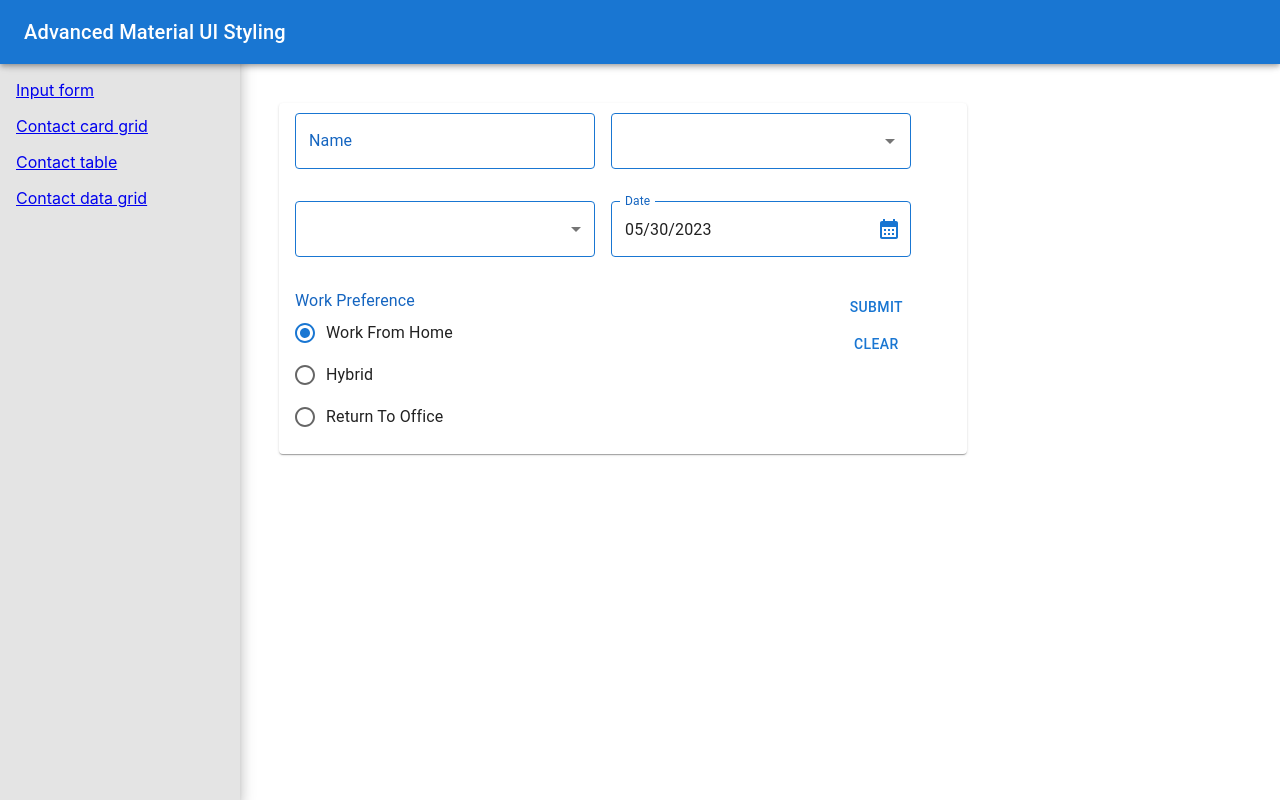
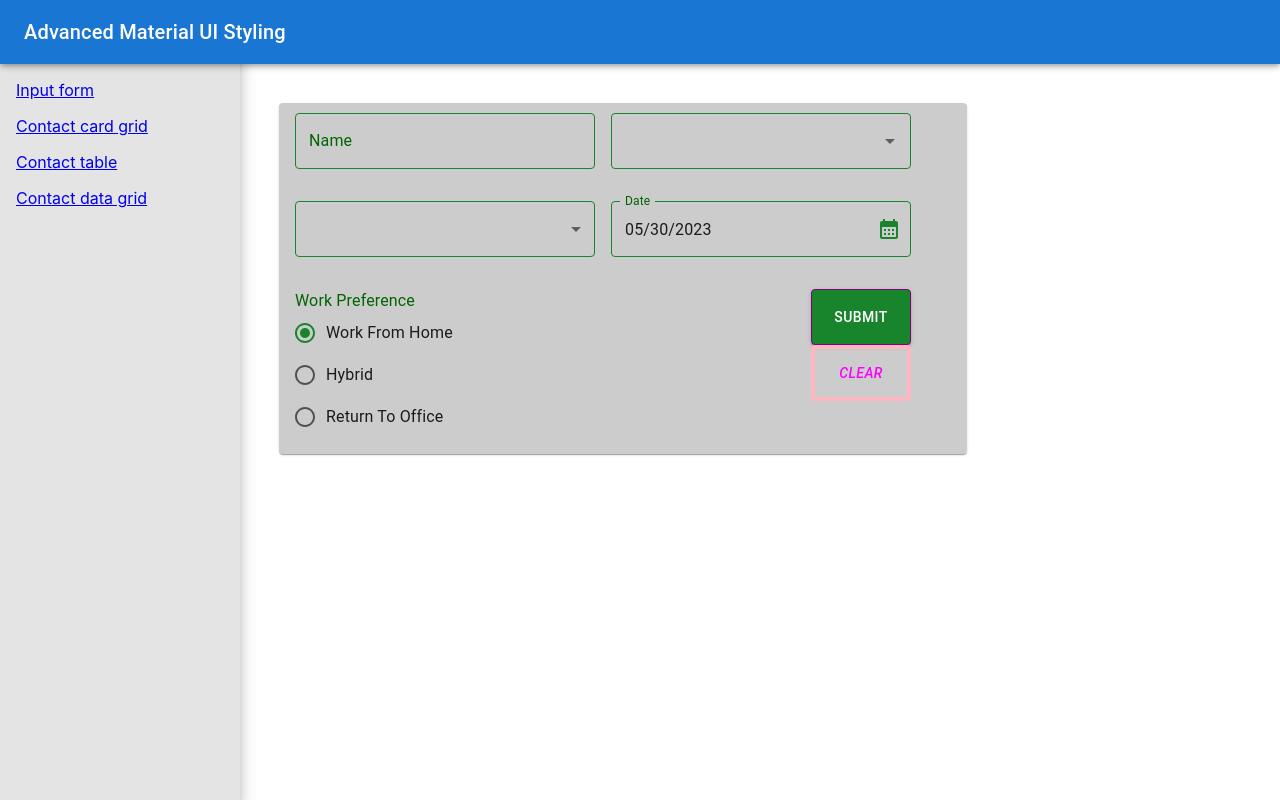
Before and after one commit to elchinovzla/beautiful-mui-app, a React (Create React App) app: page / in a window 1280 px wide. Built offline with nearby package versions, Linux system fonts and the light colour scheme; the HTML template or start-up script is replaced by a standard one.

Commit message:
create custom theme

```diff
--- a/src/Components/Form/ContactForm.tsx
+++ b/src/Components/Form/ContactForm.tsx
@@ -154,7 +154,8 @@ export default function ContactForm() {
           ...paperInputStyle,
           margin: { xs: 1, sm: 2 },
           zIndex: theme.zIndex.appBar + 1,
-          "&:hover": { backgroundColor: "rgba(0,0,0,0.1" },
+          "&:hover": { backgroundColor: "rgba(0,0,0,0.1)" },
+          backgroundColor: "grid.dark",
         }}
       >
         <form>
@@ -194,8 +195,20 @@ export default function ContactForm() {
                 handleRadioChange={handleRadioChange}
               />
               <Stack>
-                <Button onClick={handleSubmitClick}>Submit</Button>
-                <Button onClick={handleClearClick}>Clear</Button>
+                <Button
+                  variant="contained"
+                  sx={{ height: 56, width: 100 }}
+                  onClick={handleSubmitClick}
+                >
+                  Submit
+                </Button>
+                <Button
+                  variant="beautiful"
+                  sx={{ height: 56, width: 100 }}
+                  onClick={handleClearClick}
+                >
+                  Clear
+                </Button>
               </Stack>
             </StyledFormGroup>
           </FormControl>
--- a/src/Components/Scaffold/NavDrawer.tsx
+++ b/src/Components/Scaffold/NavDrawer.tsx
@@ -1,45 +1,52 @@
-import React from "react"
-import {AppBar, Drawer, List, ListItem, Toolbar, Typography} from '@mui/material'
-import { BrowserRouter, Link, Route, Routes } from "react-router-dom"
+import {
+  AppBar,
+  Drawer,
+  List,
+  ListItem,
+  Toolbar,
+  Typography,
+} from "@mui/material";
+import { Theme, ThemeProvider, useTheme } from "@mui/material/styles";
+import { BrowserRouter, Link, Route, Routes } from "react-router-dom";
+import { BeautifulTheme } from "../../Theme/BeautifulTheme";
+import ContactDataGrid from "../DataGrid/ContactDataGrid";
 import ContactForm from "../Form/ContactForm";
 import ContactCardGrid from "../Grid/ContactCardGrid";
 import ContactTable from "../Table/ContactTable";
-import ContactDataGrid from "../DataGrid/ContactDataGrid";
-import {useTheme, Theme} from '@mui/material/styles'
 
 const themedStyles = (theme: Theme) => {
   return {
-        appBar:{
-            zIndex: theme.zIndex.drawer + 1
-        }
-    }
-}
+    appBar: {
+      zIndex: theme.zIndex.drawer + 1,
+    },
+  };
+};
 const drawerWidth = 240;
 const simpleStyles = {
   drawer: {
     width: drawerWidth,
-        "& .MuiBackdrop-root":{
-            display: "none"
-        }
+    "& .MuiBackdrop-root": {
+      display: "none",
+    },
   },
   drawerPaper: {
     width: drawerWidth,
-        backgroundColor: "rgba(120,120,120,0.2)"
+    backgroundColor: "rgba(120,120,120,0.2)",
   },
   content: {
     marginLeft: drawerWidth + 20,
     marginTop: 20,
     padding: 3,
-        maxWidth: 720
-    }
-}
+    maxWidth: 720,
+  },
+};
 
 export default function NavDrawer() {
   const routes = [
-        {text: "Input form", route:'/form'},
-        {text:"Contact card grid", route: '/grid'},
-        {text:"Contact table", route:'/table'},
-        {text:"Contact data grid", route:'/datagrid'}
+    { text: "Input form", route: "/form" },
+    { text: "Contact card grid", route: "/grid" },
+    { text: "Contact table", route: "/table" },
+    { text: "Contact data grid", route: "/datagrid" },
   ];
   const theme = useTheme();
   return (
@@ -58,13 +65,13 @@ export default function NavDrawer() {
           open={true}
           sx={simpleStyles.drawer}
           PaperProps={{
-                    sx:simpleStyles.drawerPaper,
-                    elevation: 9
+            sx: simpleStyles.drawerPaper,
+            elevation: 9,
           }}
         >
-                <Toolbar/>
+          <Toolbar />
           <List>
-                    {routes.map((nav, index)=>(
+            {routes.map((nav, index) => (
               <ListItem key={nav.text}>
                 <Link to={nav.route}>{nav.text}</Link>
               </ListItem>
@@ -72,16 +79,18 @@ export default function NavDrawer() {
           </List>
         </Drawer>
         <main style={simpleStyles.content}>
-                <Toolbar/>
+          <Toolbar />
+          <ThemeProvider theme={BeautifulTheme}>
             <Routes>
-                    <Route path={"/"} element={<ContactForm/>} />
-                    <Route path={"/form"} element={<ContactForm/>}/>
-                    <Route path={"/grid"} element={<ContactCardGrid/>}/>
-                    <Route path={"/table"} element={<ContactTable/>}/>
-                    <Route path={"/datagrid"} element={<ContactDataGrid/>}/>
+              <Route path={"/"} element={<ContactForm />} />
+              <Route path={"/form"} element={<ContactForm />} />
+              <Route path={"/grid"} element={<ContactCardGrid />} />
+              <Route path={"/table"} element={<ContactTable />} />
+              <Route path={"/datagrid"} element={<ContactDataGrid />} />
             </Routes>
+          </ThemeProvider>
         </main>
       </div>
     </BrowserRouter>
-    )
+  );
 }
--- /dev/null
+++ b/src/Theme/BeautifulTheme.tsx
@@ -0,0 +1,76 @@
+import { createTheme } from "@mui/material/styles";
+
+declare module "@mui/material/styles/createPalette" {
+  interface Palette {
+    grid: { main: string; dark: string };
+  }
+
+  interface PaletteOptions {
+    grid?: { main: string; dark: string };
+  }
+}
+
+declare module "@mui/material/Button" {
+  interface ButtonPropsVariantOverrides {
+    beautiful: true;
+  }
+}
+
+declare module "@mui/material/styles" {
+  interface BreakpointOverrides {
+    xs: true;
+    sm: true;
+    md: true;
+    lg: true;
+    sl: true;
+    xl: true;
+  }
+}
+
+const BeautifulTheme = createTheme({
+  palette: {
+    primary: {
+      main: "#18842c",
+      light: "#3aab58",
+      dark: "darkgreen",
+    },
+    grid: {
+      main: "rgba(0, 0, 0, 0.1)",
+      dark: "rgba(0, 0, 0, 0.2)",
+    },
+  },
+  components: {
+    MuiButton: {
+      styleOverrides: {
+        root: {
+          border: "1px solid purple",
+        },
+      },
+      variants: [
+        {
+          props: { variant: "beautiful" },
+          style: {
+            fontStyle: "italic",
+            border: " 4px solid lightpink",
+            color: "fuchsia",
+          },
+        },
+      ],
+    },
+  },
+  breakpoints: {
+    values: {
+      xs: 0,
+      sm: 600,
+      md: 900,
+      lg: 1280,
+      sl: 1500,
+      xl: 1920,
+    },
+  },
+  zIndex: {
+    appBar: 1150,
+  },
+});
+
+export { BeautifulTheme };
```
Lines whose indentation alone changed are shown as unchanged.
